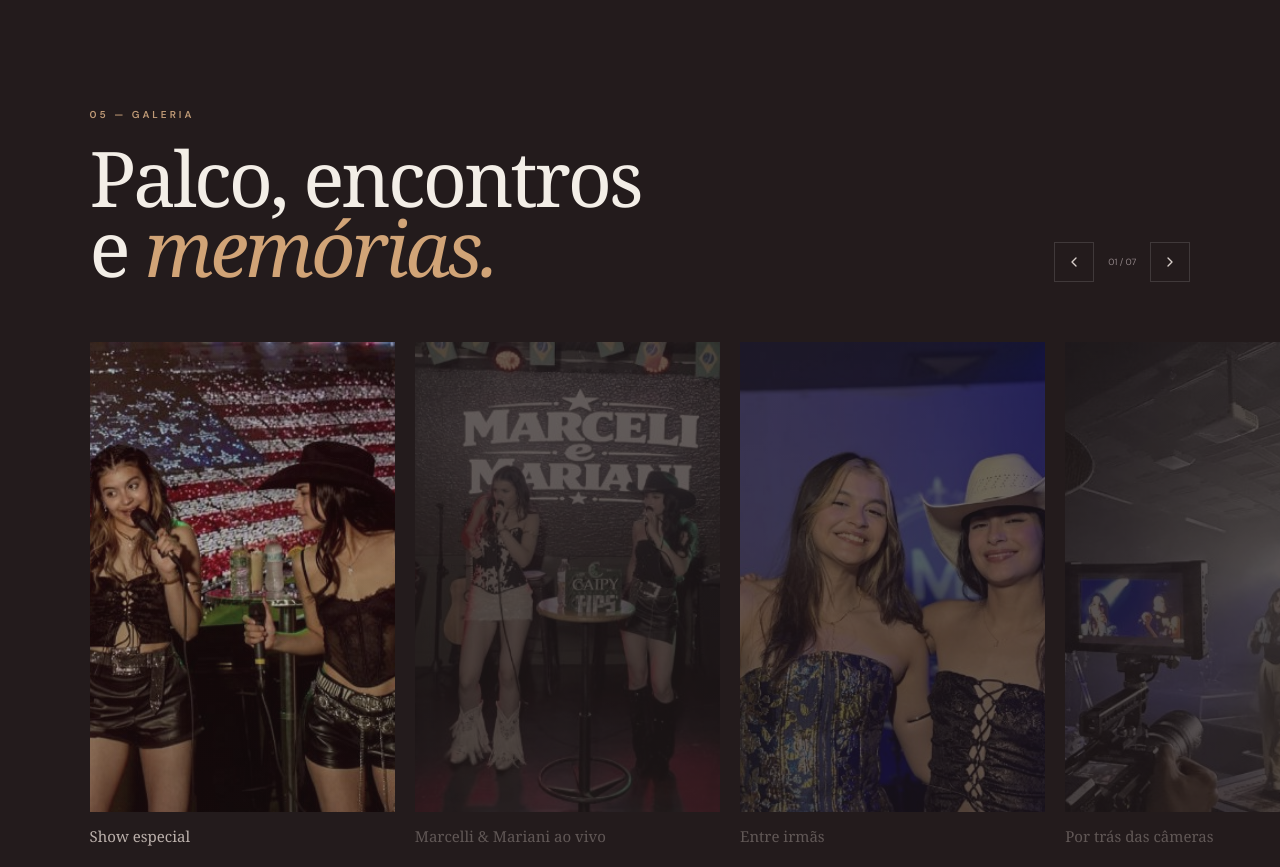
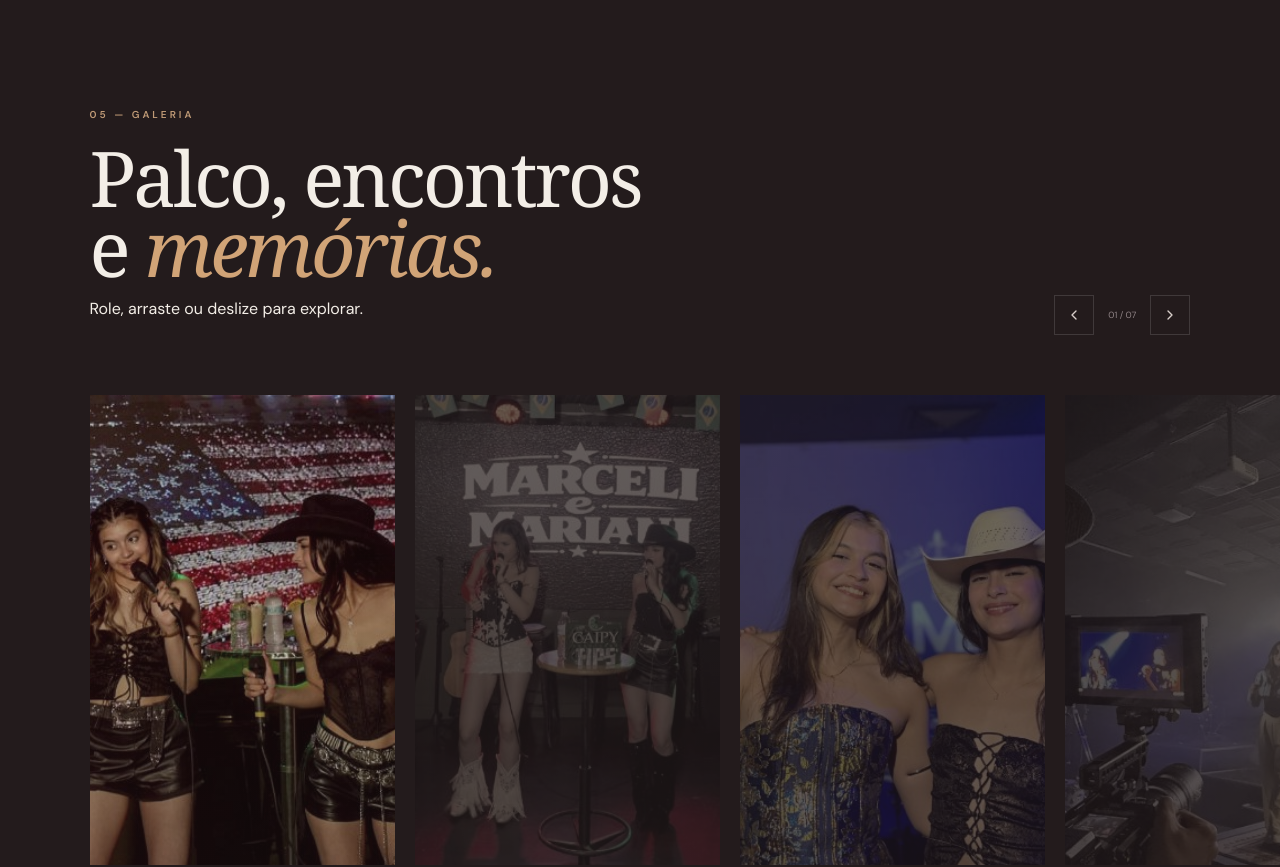
Before and after one commit to edplayer2022-prog/marceli-e-mariani, a Next.js app: page /marceli-e-mariani/ in a window 1280 px wide. Shown: the part 3763-4630 px from the top of the page. Built offline with nearby package versions, Linux system fonts and the light colour scheme; a web font is replaced by a local one.

Commit message:
Add scroll, swipe and rotation to gallery in app/page.tsx

```diff
--- a/app/page.tsx
+++ b/app/page.tsx
@@ -1,6 +1,6 @@
 'use client';
 
-import {FormEvent, useState} from 'react';
+import {CSSProperties, FormEvent, PointerEvent, WheelEvent, useRef, useState} from 'react';
 import {
   ArrowDown, ArrowRight, Check, ChevronLeft, ChevronRight, Instagram,
   Mail, Menu, Music2, Play, Quote, Send, Sparkles, X
@@ -28,11 +28,37 @@
   const[menuOpen,setMenuOpen]=useState(false);
   const[galleryIndex,setGalleryIndex]=useState(0);
   const[sent,setSent]=useState(false);
+  const wheelLocked=useRef(false);
+  const dragStart=useRef<number|null>(null);
 
   const scrollTo=(id:string)=>{
     document.getElementById(id)?.scrollIntoView({behavior:'smooth'});
     setMenuOpen(false);
   };
+
+  const moveGallery=(direction:1|-1)=>setGalleryIndex(current=>(current+direction+gallery.length)%gallery.length);
+
+  function handleGalleryWheel(event:WheelEvent<HTMLDivElement>){
+    const movement=Math.abs(event.deltaX)>Math.abs(event.deltaY)?event.deltaX:event.deltaY;
+    if(Math.abs(movement)<8)return;
+    event.preventDefault();
+    if(wheelLocked.current)return;
+    wheelLocked.current=true;
+    moveGallery(movement>0?1:-1);
+    window.setTimeout(()=>{wheelLocked.current=false},420);
+  }
+
+  function startGalleryDrag(event:PointerEvent<HTMLDivElement>){
+    dragStart.current=event.clientX;
+    event.currentTarget.setPointerCapture(event.pointerId);
+  }
+
+  function finishGalleryDrag(event:PointerEvent<HTMLDivElement>){
+    if(dragStart.current===null)return;
+    const distance=event.clientX-dragStart.current;
+    dragStart.current=null;
+    if(Math.abs(distance)>45)moveGallery(distance<0?1:-1);
+  }
 
   function requestBooking(event:FormEvent<HTMLFormElement>){
     event.preventDefault();
@@ -119,8 +145,10 @@
     </section>
 
     <section className="gallery section" id="galeria">
-      <div className="heading-row"><div><div className="section-kicker light">05 — GALERIA</div><h2>Palco, encontros<br/>e <em>memórias.</em></h2></div><div className="gallery-controls"><button aria-label="Foto anterior" onClick={()=>setGalleryIndex((galleryIndex+gallery.length-1)%gallery.length)}><ChevronLeft/></button><span>0{galleryIndex+1} / 0{gallery.length}</span><button aria-label="Próxima foto" onClick={()=>setGalleryIndex((galleryIndex+1)%gallery.length)}><ChevronRight/></button></div></div>
-      <div className="gallery-strip" style={{transform:`translateX(-${galleryIndex*16.5}%)`}}>{gallery.map((item,i)=><figure className={i===galleryIndex?'active':''} key={item.label}><div style={{backgroundImage:`linear-gradient(0deg,#26191d55,#26191d22),url('${item.src}')`,backgroundPosition:'center'}}/><figcaption>{item.label}</figcaption></figure>)}</div>
+      <div className="heading-row"><div><div className="section-kicker light">05 — GALERIA</div><h2>Palco, encontros<br/>e <em>memórias.</em></h2><p className="gallery-hint">Role, arraste ou deslize para explorar.</p></div><div className="gallery-controls"><button aria-label="Foto anterior" onClick={()=>moveGallery(-1)}><ChevronLeft/></button><span>0{galleryIndex+1} / 0{gallery.length}</span><button aria-label="Próxima foto" onClick={()=>moveGallery(1)}><ChevronRight/></button></div></div>
+      <div className="gallery-viewport" onWheel={handleGalleryWheel} onPointerDown={startGalleryDrag} onPointerUp={finishGalleryDrag} onPointerCancel={()=>{dragStart.current=null}}>
+        <div className="gallery-strip" style={{transform:`translateX(-${galleryIndex*16.5}%)`}}>{gallery.map((item,i)=>{const offset=i-galleryIndex;return <figure className={i===galleryIndex?'active':''} style={{'--rotation':`${Math.max(-5,Math.min(5,offset*1.8))}deg`,'--lift':`${Math.min(22,Math.abs(offset)*8)}px`} as CSSProperties} key={item.label}><div style={{backgroundImage:`linear-gradient(0deg,#26191d55,#26191d22),url('${item.src}')`,backgroundPosition:'center'}}/><figcaption>{item.label}</figcaption></figure>})}</div>
+      </div>
     </section>
 
     <section className="press section"><div><Sparkles/><div><span>PRODUÇÃO, IMPRENSA E PARCERIAS</span><h3>Material profissional</h3><p>Biografia, fotos oficiais e informações para produção estão disponíveis mediante solicitação.</p></div></div><button onClick={()=>scrollTo('contato')}><Mail/> Solicitar material</button></section>
```
